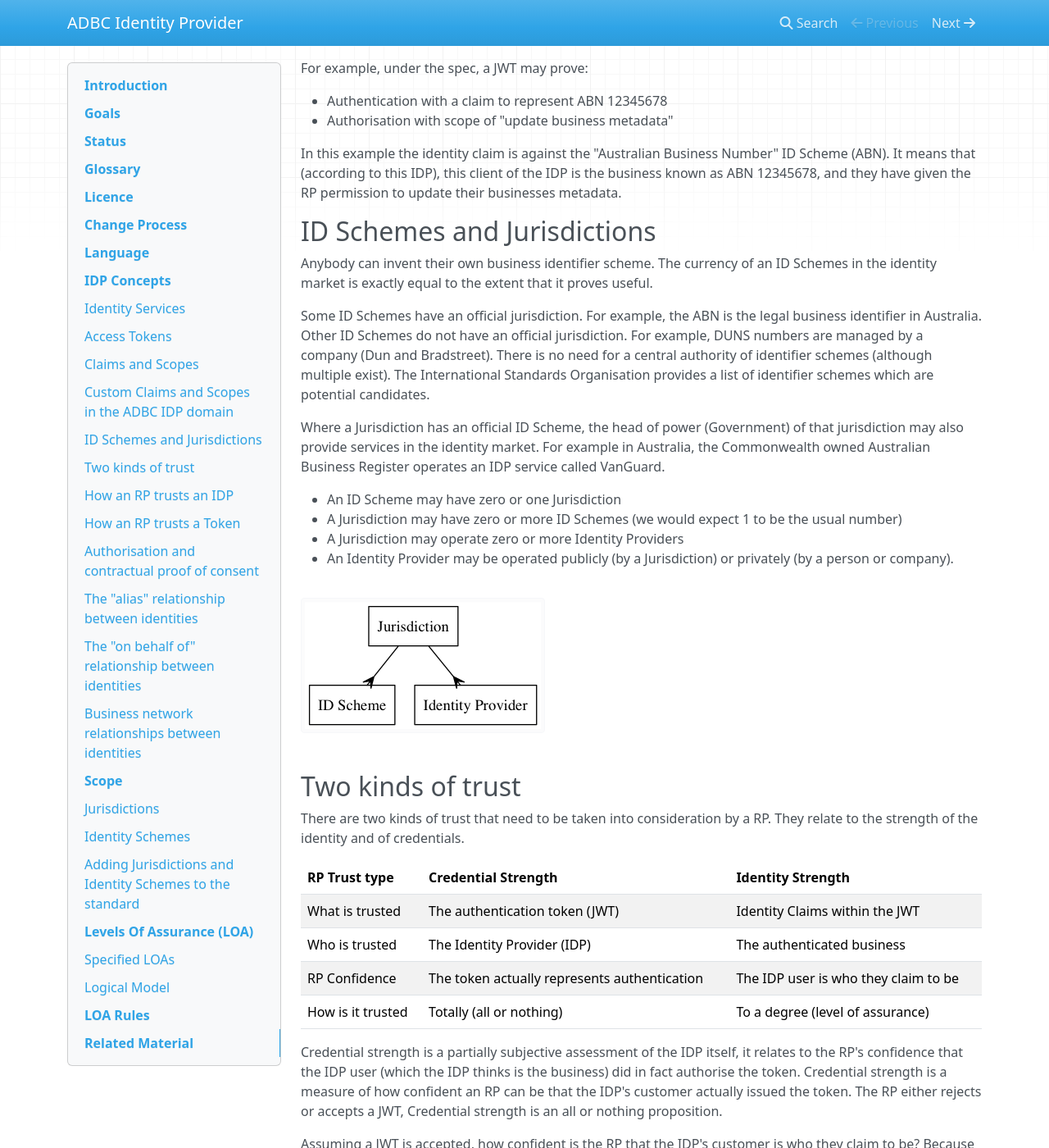
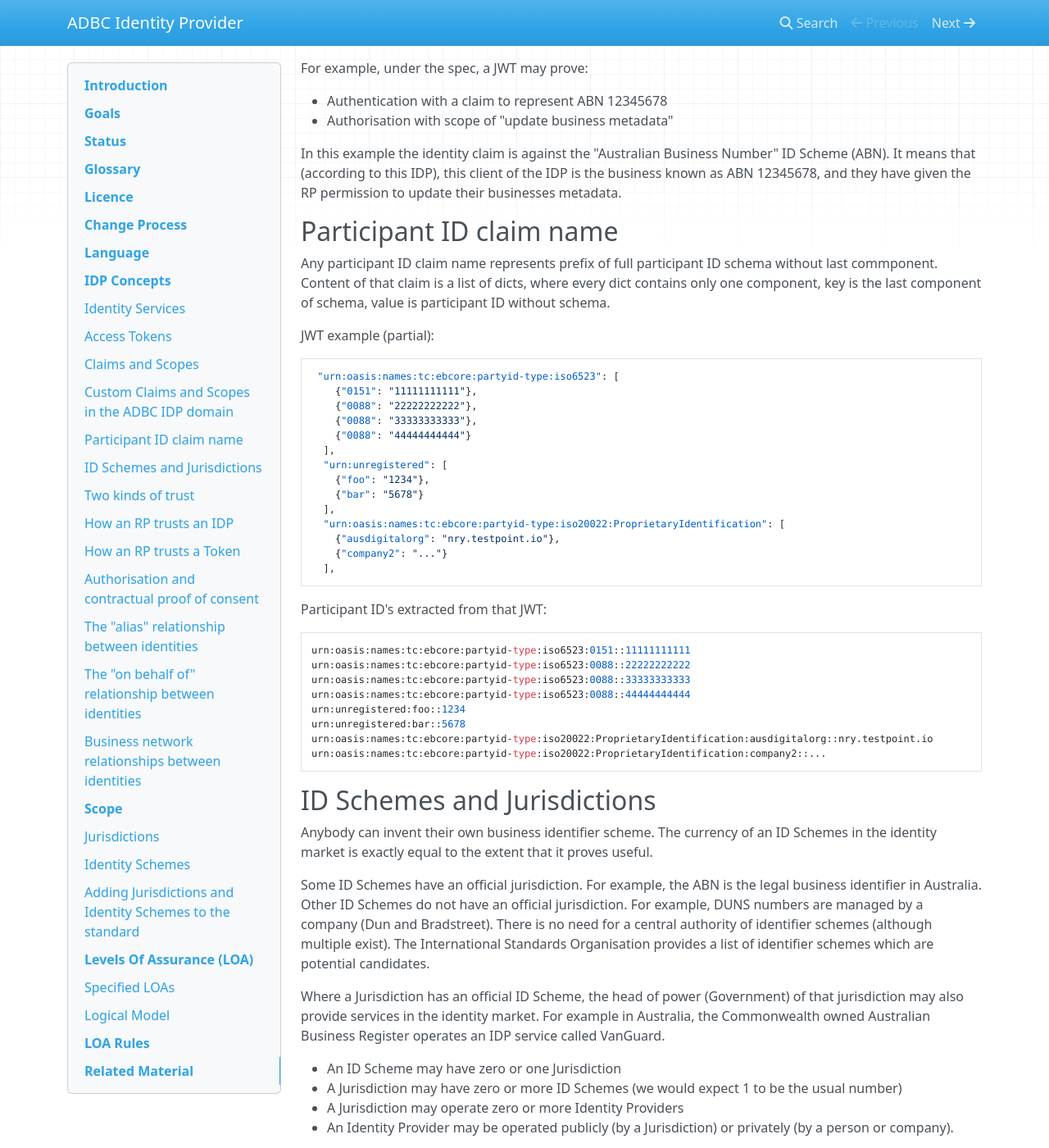
Before and after one commit to ausdigital/ausdigital-idp, an MkDocs documentation site: the page built from docs/1.0/index.md, in a window 1280 px wide and 1400 px high, scrolled down 4868 px. Shown: the whole window at 82% size. Built offline with MkDocs 1.6.1, drawn with Linux system fonts in a browser that asks for light colours; nearby versions of some CDN libraries.

Commit message:
JWT format added to spec

````diff
--- a/docs/1.0/index.md
+++ b/docs/1.0/index.md
@@ -177,6 +177,40 @@ Number" ID Scheme (ABN). It means that (according to this IDP), this
 client of the IDP is the business known as ABN 12345678, and they have
 given the RP permission to update their businesses metadata.
 
+## Participant ID claim name
+
+Any participant ID claim name represents prefix of full participant ID schema without last commponent. Content of that claim is a list of dicts, where every dict contains only one component, key is the last component of schema, value is participant ID without schema.
+
+JWT example (partial):
+```
+ "urn:oasis:names:tc:ebcore:partyid-type:iso6523": [
+    {"0151": "11111111111"},
+    {"0088": "22222222222"},
+    {"0088": "33333333333"},
+    {"0088": "44444444444"}
+  ],
+  "urn:unregistered": [
+    {"foo": "1234"},
+    {"bar": "5678"}
+  ],
+  "urn:oasis:names:tc:ebcore:partyid-type:iso20022:ProprietaryIdentification": [
+    {"ausdigitalorg": "nry.testpoint.io"},
+    {"company2": "..."}
+  ],
+```
+
+Participant ID's extracted from that JWT:
+
+```
+urn:oasis:names:tc:ebcore:partyid-type:iso6523:0151::11111111111
+urn:oasis:names:tc:ebcore:partyid-type:iso6523:0088::22222222222
+urn:oasis:names:tc:ebcore:partyid-type:iso6523:0088::33333333333
+urn:oasis:names:tc:ebcore:partyid-type:iso6523:0088::44444444444
+urn:unregistered:foo::1234
+urn:unregistered:bar::5678
+urn:oasis:names:tc:ebcore:partyid-type:iso20022:ProprietaryIdentification:ausdigitalorg::nry.testpoint.io
+urn:oasis:names:tc:ebcore:partyid-type:iso20022:ProprietaryIdentification:company2::...
+```
 
 ## ID Schemes and Jurisdictions
 
````
